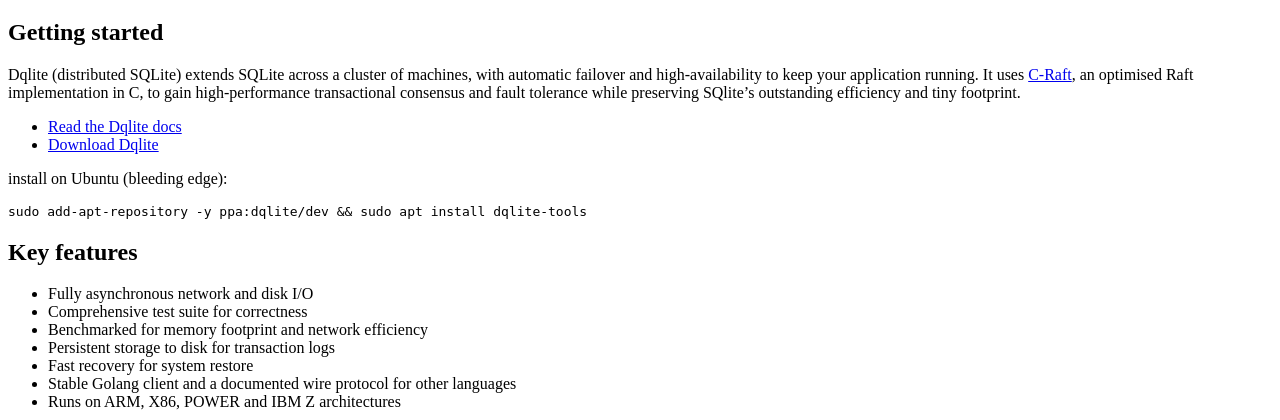
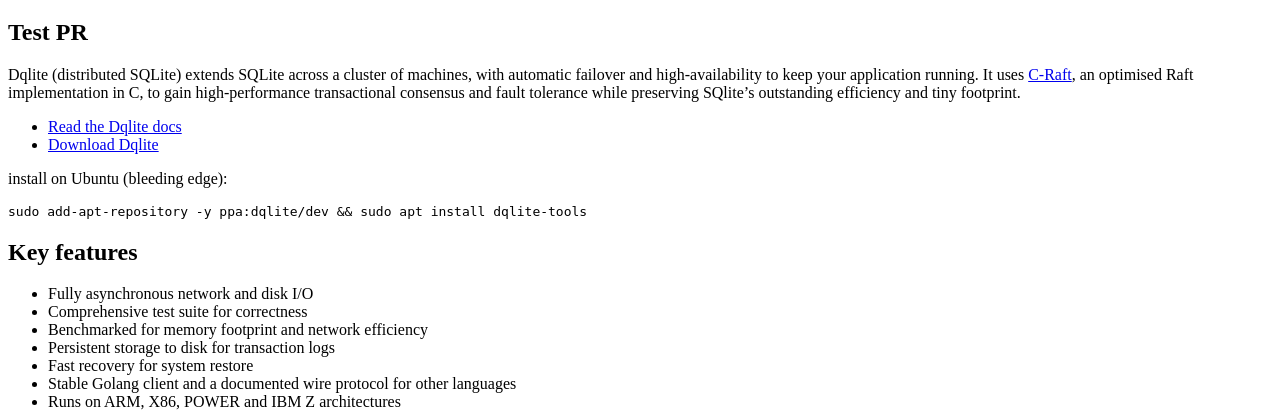
Before and after one commit to canonical/webteam-tasks, a Python web app: template templates/index.html in a window 1280 px wide. Shown: the part 86-506 px from the top of the page. Run offline with Jinja, Linux system fonts and the light colour scheme; the template is opened without the code that fills it, so the values that code supplies are empty; some web fonts are replaced.

Commit message:
Update index.html

```diff
--- a/templates/index.html
+++ b/templates/index.html
@@ -35,7 +35,7 @@
   <section class="p-strip">
     <div class="row">
       <div class="col-8">
-        <h2>Getting started</h2>
+        <h2>Test PR</h2>
       </div>
     </div>
     <div class="row">
```
